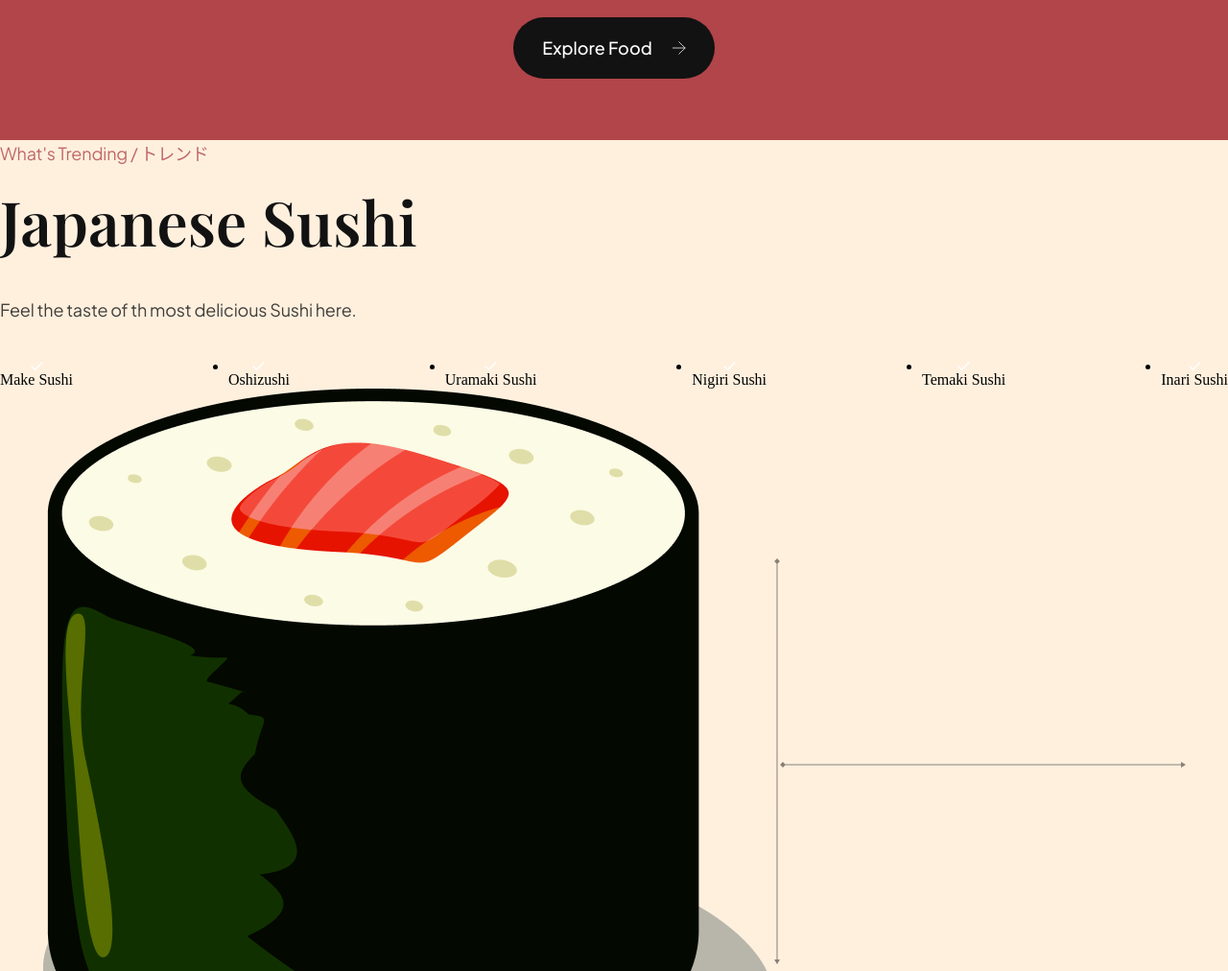
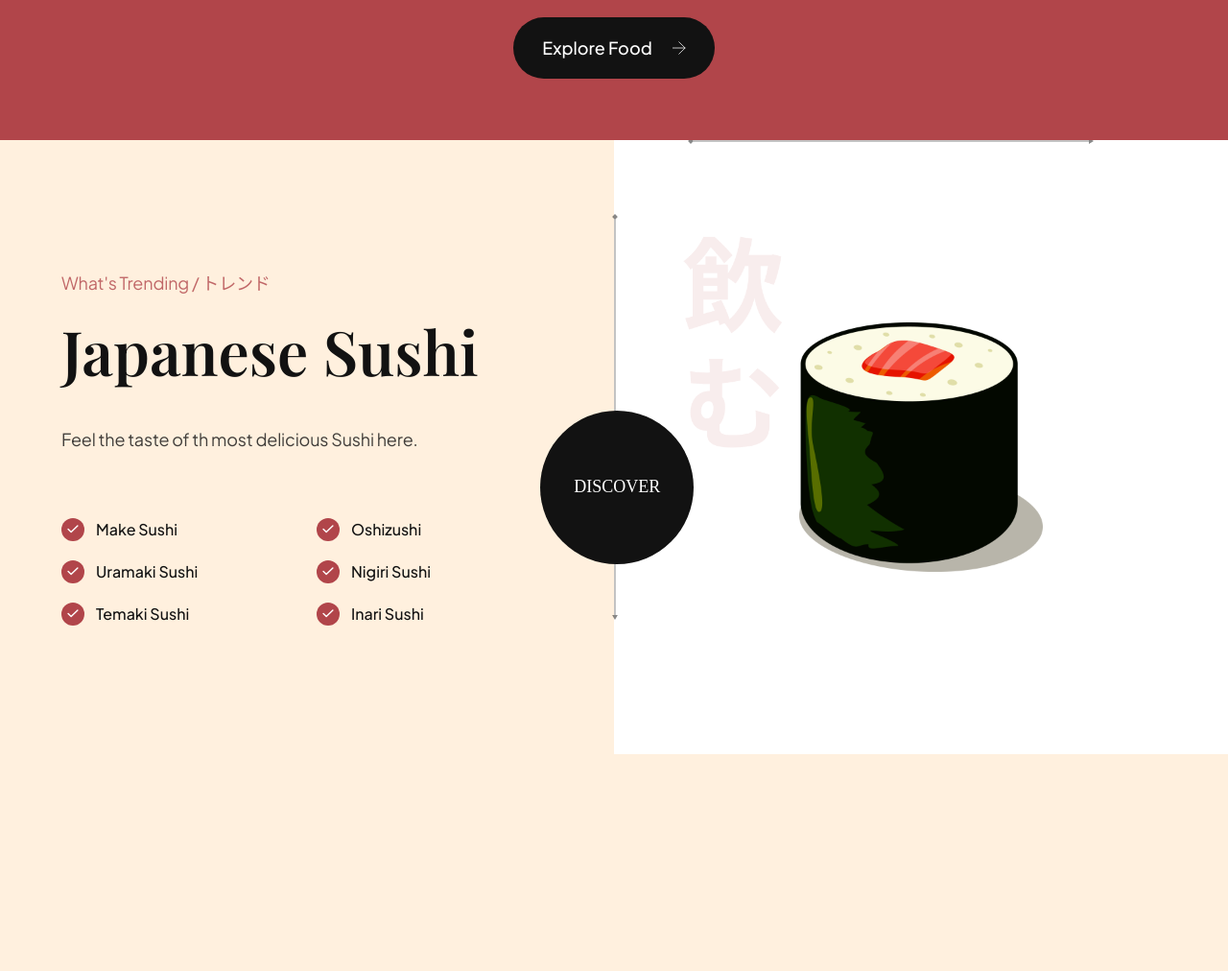
Before and after one commit to Cicixy04/Sushi, a website built with Vite: page index.html in a window 1280 px wide. Shown: the part 2200-3212 px from the top of the page at 96% size. After the commit the page ends 2986 px from the top, so only its background shows below. Built offline with nearby package versions, Linux system fonts and the light colour scheme; files whose address does not match are found by name.

Commit message:
1/2 done the trending section

```diff
--- a/css/Sections/trending.css
+++ b/css/Sections/trending.css
@@ -0,0 +1,149 @@
+.trending {
+    position: relative;
+    display: flex;
+    flex-direction: column;
+    overflow: hidden;
+}
+
+.trending__discover { }
+
+.trending-sushi, .tranding-drink {
+    width: 100%;
+    min-height: 640px;
+    display: flex;
+    flex-direction: row;
+}
+
+.trending__content {
+    flex: 1;
+    display: flex;
+    justify-content: center;
+    flex-direction: column;
+    padding: 32px 64px;
+}
+
+.trending__list {
+    display: flex;
+    flex-wrap: wrap;
+    gap: 20px;
+    list-style: none;
+    padding: 0;
+    margin-top: 32px;
+}
+
+.trending__list li {
+    flex: 1 1 45%;
+    display: flex;
+    align-items: center;
+    gap: 12px;
+    min-width: 210px;
+}
+
+.trending__icon {
+    width: 24px;
+    height: 24px;
+    background-color: var(--primary-color);
+    border-radius: 100%;
+}
+
+.trending__icon img {
+    width: 50%;
+    height: 50%;
+    object-fit: contain;
+}
+
+.trending__list p{
+    flex: 1;
+    font-size: 16px;
+    font-weight: 500;
+    font-family: var(--plus-jakarta-sans);
+    color: var(--secondary-color)
+}
+
+.trending__image {
+    flex: 1;
+    position: relative;
+    padding: 32px 64px;
+    background-color: var(--color-white);
+    background-repeat: no-repeat;
+    background-size: contain;
+    background-position: center;
+}
+
+.trending-sushi .trending__image {
+    background-image: url('../../assets/japanese_sushi.png');
+}
+
+.trending-sushi .trending__image {
+    background-image: url('../../assets/japanese_drinks.png');
+}
+
+.trending__image img {
+    width: 254px;
+    height: 260px;
+    object-fit: contain;
+}
+
+.trending__discover {
+    position: absolute;
+    top: 44%;
+    left: 44%;
+    z-index: 1;
+    width: 160px;
+    height: 160px;
+    background-color: var(--secondary-color);
+    border-radius: 100%;
+    display: flex;
+    justify-content: center;
+    align-items: center;
+}
+
+.trending__discover p {
+    color: #fff;
+    text-transform: uppercase;
+    font-size: 18px;
+    font-weight: 500;
+
+}
+
+/* Arrows */
+.trending__arrow {
+  position: absolute;
+  z-index: 1;
+}
+
+.trending__arrow img {
+  object-fit: contain;
+}
+
+.trending__arrow-left {
+  left: -2.5px;
+  top: 12%;
+}
+
+.trending__arrow-left img,
+.trending__arrow-top img {
+  width: auto;
+  height: 100%;
+}
+
+.trending__arrow-top {
+  top: -10.5px;
+  left: 12%;
+}
+
+.trending__arrow-bottom {
+  bottom: -6.5px;
+  right: 12%;
+}
+
+.trending__arrow-bottom img,
+.trending__arrow-right img {
+  width: 100%;
+  height: auto;
+}
+
+.trending__arrow-right {
+  right: -2.5px;
+  bottom: 12%;
+}
--- a/index.html
+++ b/index.html
@@ -126,6 +126,8 @@
     </section>
 
     <section class="trending" id="food">
+
+        <section class="trending-sushi">
         <div class="trending__content" data-aos="fade-right">
             <p class="sushi__subtitle">What's Trending / トレンド </p>
             <h3 class="sushi__title">Japanese Sushi</h3>
@@ -133,43 +135,46 @@
 
             <ul class="trending__list flex-between">
                 <li>
-                    <div class="trendin__icon flex-center"><img src="assets/check.svg" alt="check"/></div>
+                    <div class="trending__icon flex-center"><img src="assets/check.svg" alt="check"/></div>
                     <p>Make Sushi</p>
                 </li>
 
                 <li>
-                    <div class="trendin__icon flex-center"><img src="assets/check.svg" alt="check"/></div>
+                    <div class="trending__icon flex-center"><img src="assets/check.svg" alt="check"/></div>
                     <p>Oshizushi</p>
                 </li>
 
                 <li>
-                    <div class="trendin__icon flex-center"><img src="assets/check.svg" alt="check"/></div>
+                    <div class="trending__icon flex-center"><img src="assets/check.svg" alt="check"/></div>
                     <p>Uramaki Sushi</p>
                 </li>
 
                 <li>
-                    <div class="trendin__icon flex-center"><img src="assets/check.svg" alt="check"/></div>
+                    <div class="trending__icon flex-center"><img src="assets/check.svg" alt="check"/></div>
                     <p>Nigiri Sushi</p>
                 </li>
 
                 <li>
-                    <div class="trendin__icon flex-center"><img src="assets/check.svg" alt="check"/></div>
+                    <div class="trending__icon flex-center"><img src="assets/check.svg" alt="check"/></div>
                     <p>Temaki Sushi</p>
                 </li>
 
                 <li>
-                    <div class="trendin__icon flex-center"><img src="assets/check.svg" alt="check"/></div>
+                    <div class="trending__icon flex-center"><img src="assets/check.svg" alt="check"/></div>
                     <p>Inari Sushi</p>
                 </li>
 
             </ul>
         </div>
 
-        <div class="trendin__image flex-center">
+        <div class="trending__image flex-center">
             <img src="assets/sushi-5.png" alt="sushi-5" data-aos="fade-left">
-            <div class="trendin__arrow trending__arrow-left"><img src= "assets/arrow-vertical.svg" alt="arrow vertical"/></div>
-            <div class="trendin__arrow trending__arrow-left"><img src= "assets/arrow-horizontal.svg" alt="arrow horizontal"/></div>
+            <div class="trending__arrow trending__arrow-left"><img src="assets/arrow-vertical.svg" alt="arrow vertical" /></div>
+            <div class="trending__arrow trending__arrow-top"><img src="assets/arrow-horizontal.svg" alt="arrow horizontal" /></div>
         </div>
+        </section>
+
+        <div class="trending__discover"><p>Discover</p></div>
 
     </section>
 
```
